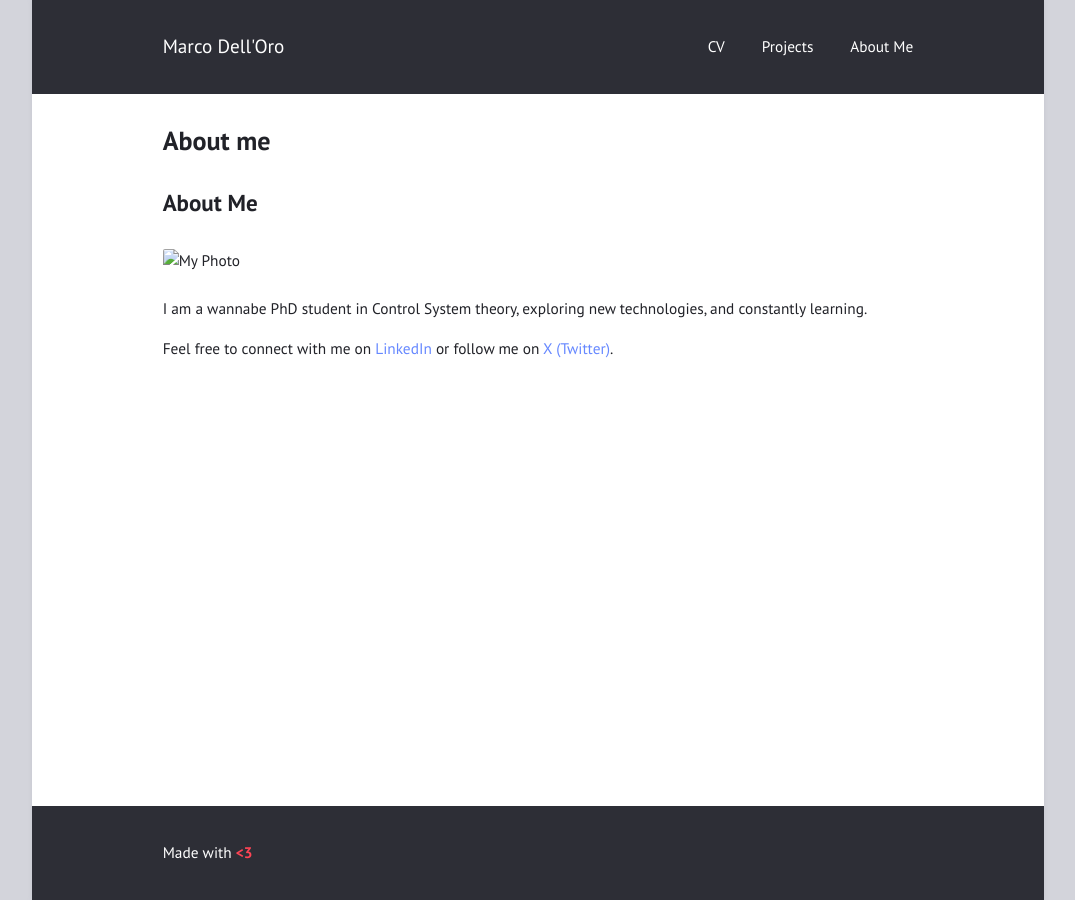
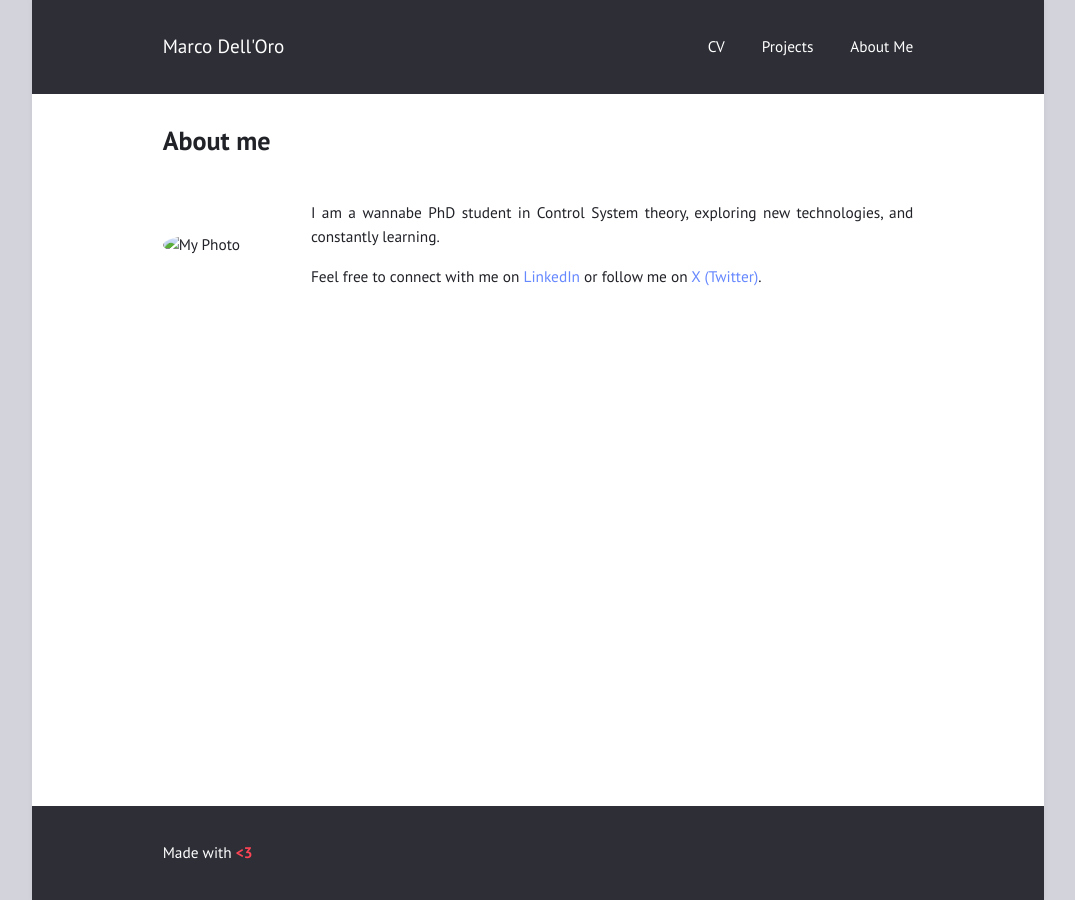
Before and after one commit to Marcodelloro/Marcodelloro.github.io, a Jekyll site: the page built from AboutMe.md, in a window 1280 px wide. Shown: the whole page, without its empty margins (102-1177 px from the left). Built offline with Jekyll 4.4.1, drawn with Linux system fonts in a browser that asks for light colours.

Commit message:
Update AboutMe.md

```diff
--- a/AboutMe.md
+++ b/AboutMe.md
@@ -4,10 +4,10 @@ permalink: /about-me/
 layout: page
 ---
 
-# About Me
-
-![My Photo](assets/images/Marco.jpg)
-
-I am a wannabe PhD student in Control System theory, exploring new technologies, and constantly learning.
-
-Feel free to connect with me on [LinkedIn](https://www.linkedin.com/in/marco-d-590a36140/) or follow me on [X (Twitter)](https://x.com/mvrcodelloro).
+<div style="display: flex; align-items: center; gap: 20px;">
+  <img src="assets/images/Marco.jpg" alt="My Photo" style="width: 150px; height: auto; border-radius: 50%;">
+  <div>
+    <p>I am a wannabe PhD student in Control System theory, exploring new technologies, and constantly learning.</p>
+    <p>Feel free to connect with me on <a href="https://www.linkedin.com/in/marco-d-590a36140/" target="_blank">LinkedIn</a> or follow me on <a href="https://x.com/mvrcodelloro" target="_blank">X (Twitter)</a>.</p>
+  </div>
+</div>
```
